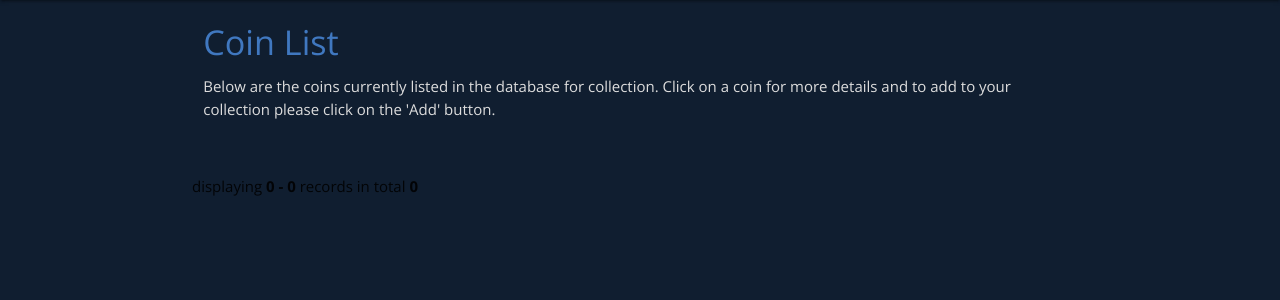
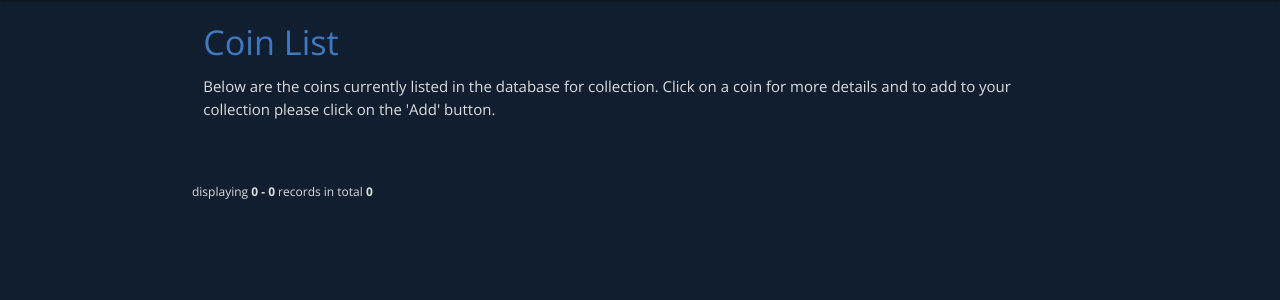
Before and after one commit to peejaywk/MS3-CoinCollector, a Flask app: page /coin_list in a window 1280 px wide. Shown: the part 64-364 px from the top of the page. Run offline with Flask 2, Linux system fonts and the light colour scheme; the visitor is signed in with stand-in values (Sample User, id 1); data that the repository does not hold is empty; some libraries are stand-ins or nearby versions.

Commit message:
Style the pagination elements on the coin_list page.

```diff
--- a/static/css/style.css
+++ b/static/css/style.css
@@ -148,3 +148,22 @@ input:-webkit-autofill:active {
 input:-webkit-autofill {
     -webkit-text-fill-color: #DDDDDD !important;
 }
+
+/* ---------- Flask Pagination Styles ---------- */
+.pagination-page-info {
+    padding: .6em;
+    padding-left: 0;
+    width: 40em;
+    margin: .5em;
+    margin-left: 0;
+    font-size: 12px;
+    color: #DDDDDD;
+}
+
+.pagination li a {
+    color: #DDDDDD;
+}
+
+.pagination li.active {
+    background-color: #66BB6A;
+}
```
